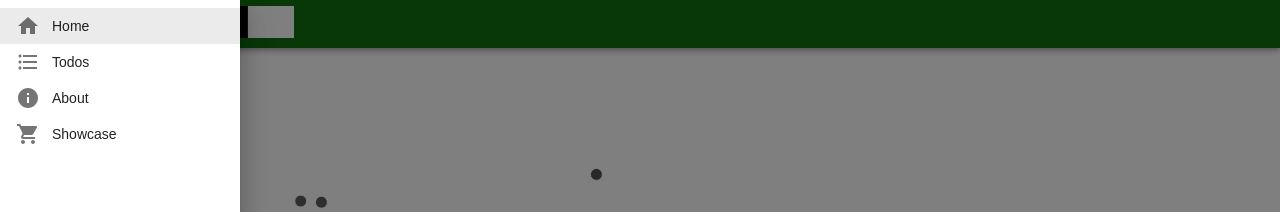
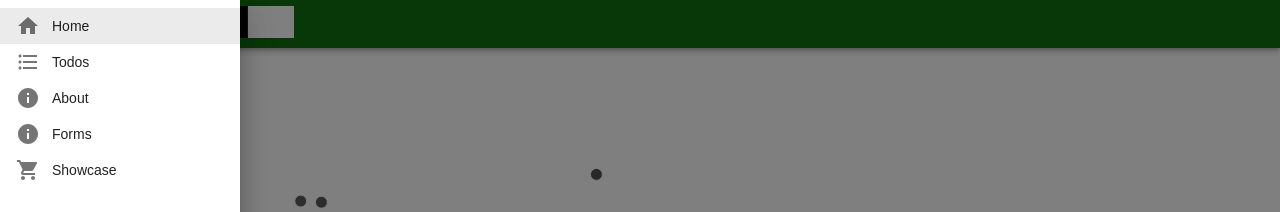
Before and after one commit to milligramme/react-app-playground, a React (Create React App) app: page / in a window 1280 px wide. Both pictures are taken after a click on the button 39 px from the left and 24 px from the top of the page. Shown: the top 212 px of the page. Built offline with nearby package versions, Linux system fonts and the light colour scheme.

Commit message:
Add page and menu

```diff
--- a/src/App/index.tsx
+++ b/src/App/index.tsx
@@ -3,6 +3,7 @@ import { BrowserRouter as Router, Switch, Route } from "react-router-dom";
 import Home from "components/pages/Home";
 import About from "components/pages/About";
 import Todos from "components/pages/Todos";
+import Forms from "components/pages/Forms";
 import Showcase from "components/pages/Showcase";
 
 const App: React.FunctionComponent = () => {
@@ -14,6 +15,9 @@ const App: React.FunctionComponent = () => {
         </Route>
         <Route path="/todos">
           <Todos />
+        </Route>
+        <Route path="/forms">
+          <Forms />
         </Route>
         <Route path="/showcase">
           <Showcase />
--- a/src/components/organisms/MenuDrawer/index.tsx
+++ b/src/components/organisms/MenuDrawer/index.tsx
@@ -27,6 +27,11 @@ const listMaps: ListMap[] = [
     to: "/about"
   },
   {
+    title: "Forms",
+    icon: <InfoIcon />,
+    to: "/forms"
+  },
+  {
     title: "Showcase",
     icon: <ShowcaseIcon />,
     to: "/showcase"
```
